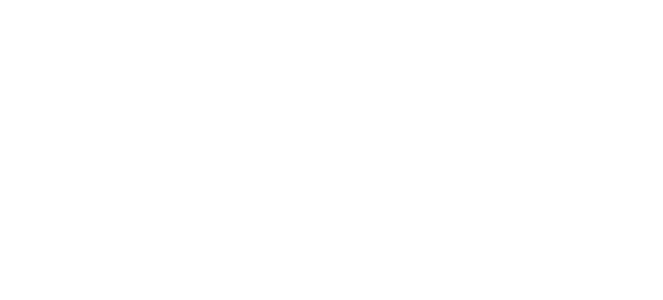
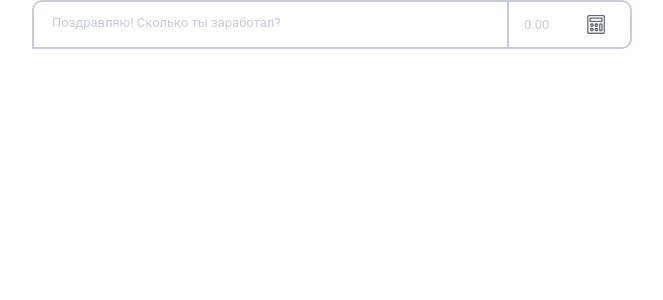
Before and after one commit to cabbageRolls/Kapusta, a React (Create React App) app: page / in a window 1280 px wide. Shown: the top 300 px of the page, without its empty margins (288-951 px from the left). Built offline with nearby package versions, Linux system fonts and the light colour scheme.

Commit message:
fixed styles

```diff
--- a/src/components/App.jsx
+++ b/src/components/App.jsx
@@ -1,10 +1,12 @@
 import React from 'react';
 import '../CSS/normilize.css';
 import '../CSS/index.css';
+import IncomeForm from './IncomeForm/IncomeForm';
 
 function App() {
   return (
     <div>
+      <IncomeForm />
     </div>
   );
 }
--- a/src/components/IncomeForm/IncomeForm.jsx
+++ b/src/components/IncomeForm/IncomeForm.jsx
@@ -3,39 +3,41 @@
 
 export default class IncomeForm extends Component {
   state = {
+    inputDescription: '',
     inputValue: '',
   };
 
   handleChange = e => {
     this.setState({
-      inputValue: e.target.value,
+      inputDescription: e.target.value,
     });
   };
 
   handleSubmit = e => {
     e.preventDefault();
-    const { inputValue } = this.state;
+    const { inputDescription } = this.state;
     const { onSubmit } = this.props;
-    onSubmit(inputValue);
+    onSubmit(inputDescription);
 
     this.setState({
-      inputValue: '',
+      inputDescription: '',
     });
   };
   render() {
-    const { inputValue } = this.state;
+    const { inputDescription } = this.state;
     return (
       <>
+        <div className={styles.container}>
           <form action="" className={styles.form} onSubmit={this.handleSubmit}>
             <div className={styles.div}>
               <input
                 className={styles.descriptionInput}
                 type="text"
                 name="description"
-              value={inputValue}
+                value={inputDescription}
                 onChange={this.handleChange}
               />
-            {inputValue.length === 0 && (
+              {inputDescription.length === 0 && (
                 <span className={styles.placeholder}>
                   Поздравляю! Сколько ты заработал?
                 </span>
@@ -45,11 +47,14 @@
               className={styles.amountInput}
               type="text"
               name="amount"
+              // value={inputValue}
               placeholder="0.00"
+              maxLength="8"
             />
             <div className={styles.border}></div>
             <div className={styles.iconCalculator}></div>
           </form>
+        </div>
       </>
     );
   }
--- a/src/components/IncomeForm/IncomeForm.module.css
+++ b/src/components/IncomeForm/IncomeForm.module.css
@@ -1,7 +1,12 @@
+.container {
+  max-width: 640px;
+  margin: 0 auto;
+}
+
 .form {
-  margin: 30px 0px 60px 30px;
   width: 602px;
   position: relative;
+  /* margin: 0; */
 }
 
 .descriptionInput {
```
Lines whose indentation alone changed are shown as unchanged.
